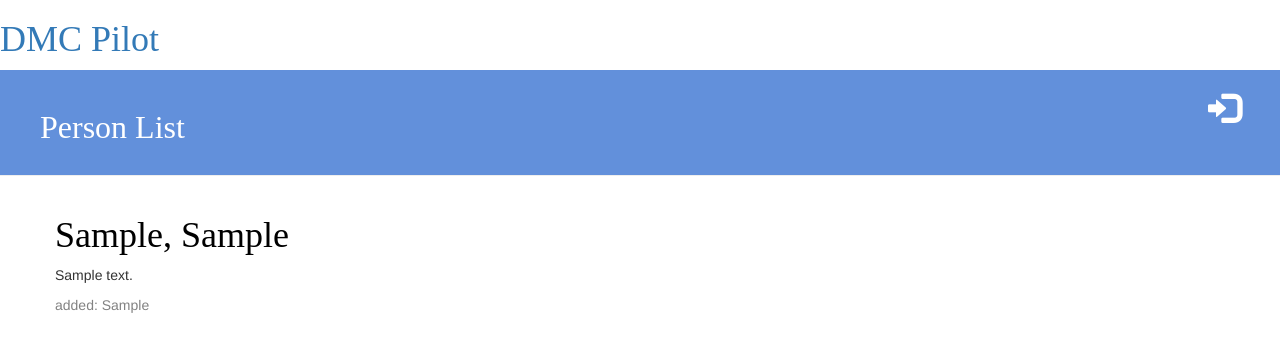
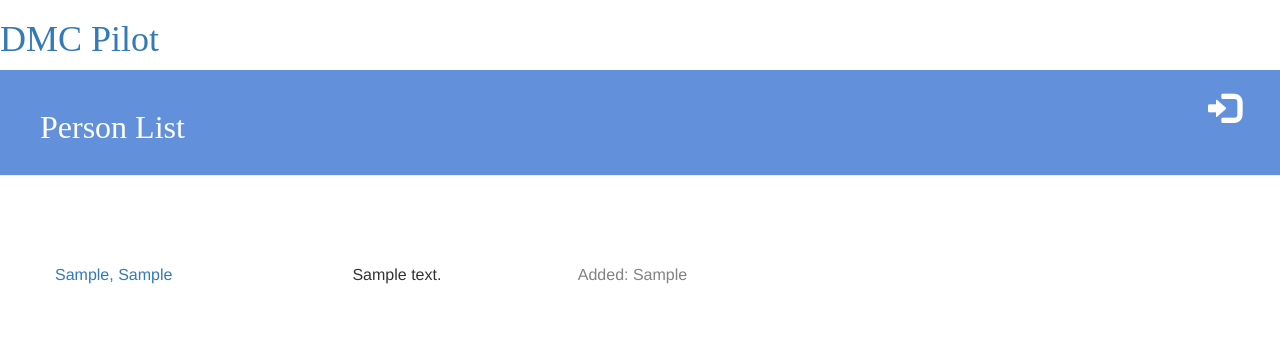
Before and after one commit to mxmoss/mysite, a Django app: template myapp/templates/myapp/person_list.html in a window 1280 px wide. Shown: the top 352 px of the page. Run offline with Django 3.2, Linux system fonts and the light colour scheme; the template is opened without the code that fills it: most values are stand-ins (such as "Sample title", 1, 10 or a date in 2020); some libraries are stand-ins or nearby versions.

Commit message:
Changed the display for Person list
Show the person list as a more compact list.
Added alternating row shading, but it's not 100% implemented

```diff
--- a/myapp/templates/myapp/person_list.html
+++ b/myapp/templates/myapp/person_list.html
@@ -1,13 +1,14 @@
 {% extends 'myapp/base.html' %}
-
 {% block content %}
+<table style="table.equalDevide tr td { width:25%; }; width:800px;">
 	{% for record in records %}
-				<div class="person">
-          <h1><a href="{% url 'person_detail' pk=record.pk %}">{{ record.last_nm_txt }}, {{ record.first_nm_txt }}</a></h1>
-          <p>{{ record.address_street1 }}</p>
-          <div class="date">
-              <p>added: {{ record.add_dt }}</p>
-          </div>
+        <div class="person" style="background-color: {% cycle '#e1e6ef' 'white' %}">
+				<tr>
+        <td><a href="{% url 'person_detail' pk=record.pk %}">{{ record.last_nm_txt }}, {{ record.first_nm_txt }}</a></td>
+        <td>{{ record.address_street1 }}</td>
+        <td><div class="date">Added: {{ record.add_dt }}</div></td>
+        </tr>
 				</div>
 		{% endfor %}
+</table>
 {% endblock content %}
```
